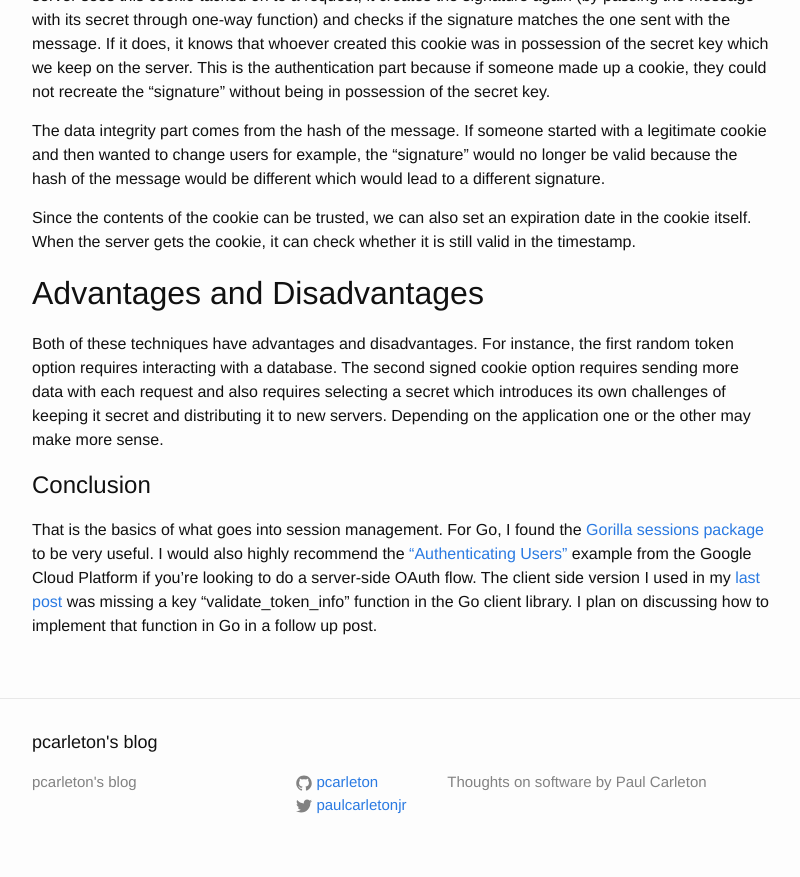
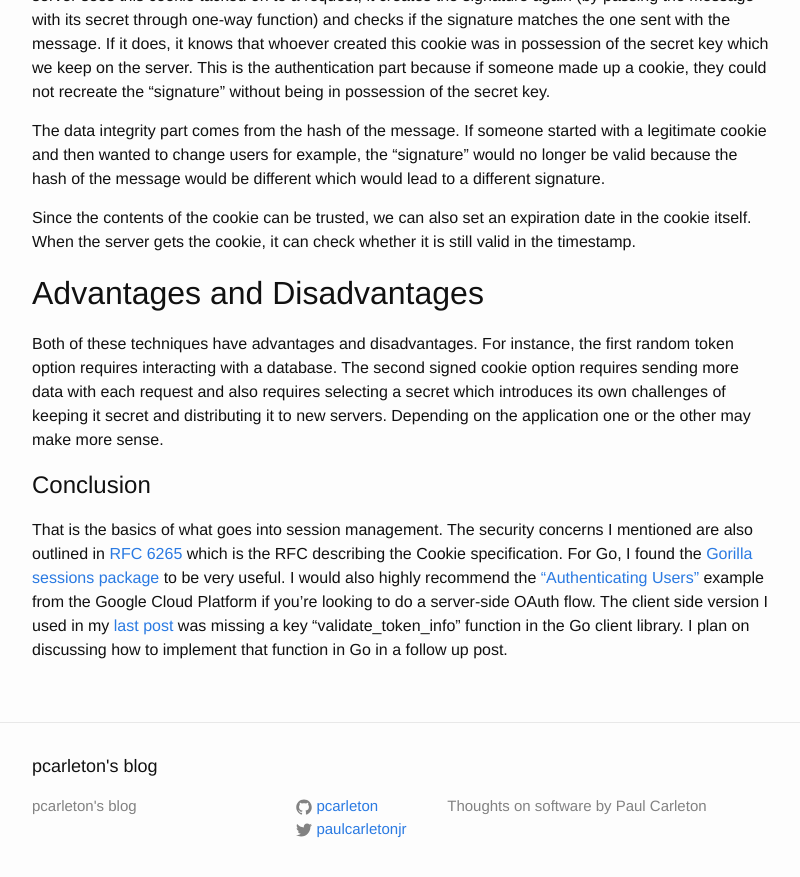
Before and after one commit to pcarleton/pcarleton.github.io, a Jekyll site: the page built from _posts/2017-04-27-sessions.md, in a window 1280 px wide and 900 px high, scrolled down 2550 px. Shown: the top 877 px of the window, without its empty margins (238-1038 px from the left). Built offline with Jekyll 4.4.1, drawn with Linux system fonts in a browser that asks for light colours; comment, search, counter and statistics services are not loaded.

Commit message:
Add RFC link to sessions post

```diff
--- a/_posts/2017-04-27-sessions.md
+++ b/_posts/2017-04-27-sessions.md
@@ -58,7 +58,7 @@ Both of these techniques have advantages and disadvantages.  For instance, the f
 
 # Conclusion
 
-That is the basics of what goes into session management.  For Go, I found the [Gorilla sessions package][gorilla-sessions] to be very useful.  I would also highly recommend the ["Authenticating Users"][gcp-auth] example from the Google Cloud Platform if you're looking to do a server-side OAuth flow.  The client side version I used in my [last post][signin-post] was missing a key "validate_token_info" function in the Go client library.  I plan on discussing how to implement that function in Go in a follow up post.
+That is the basics of what goes into session management.  The security concerns I mentioned are also outlined in [RFC 6265][rfc-6265] which is the RFC describing the Cookie specification.  For Go, I found the [Gorilla sessions package][gorilla-sessions] to be very useful.  I would also highly recommend the ["Authenticating Users"][gcp-auth] example from the Google Cloud Platform if you're looking to do a server-side OAuth flow.  The client side version I used in my [last post][signin-post] was missing a key "validate_token_info" function in the Go client library.  I plan on discussing how to implement that function in Go in a follow up post.
 
 
 
@@ -68,3 +68,4 @@ That is the basics of what goes into session management.  For Go, I found the [G
 [flask-login]:https://github.com/maxcountryman/flask-login
 [gorilla-sessions]:http://www.gorillatoolkit.org/pkg/sessions
 [gcp-auth]:https://cloud.google.com/go/getting-started/authenticate-users
+[rfc-6265]:https://tools.ietf.org/html/rfc6265#section-8
```
